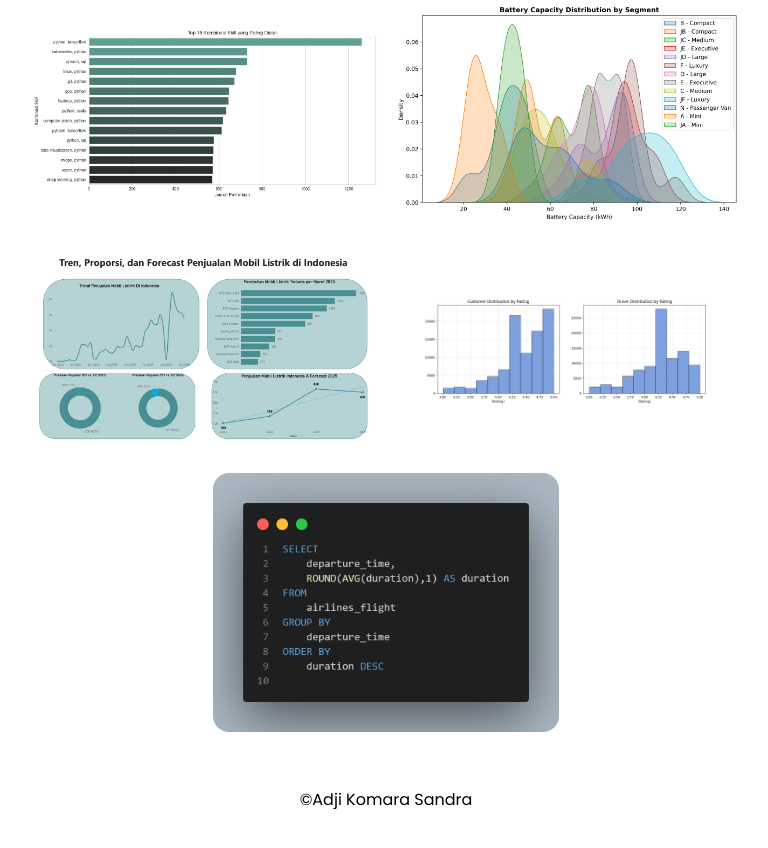
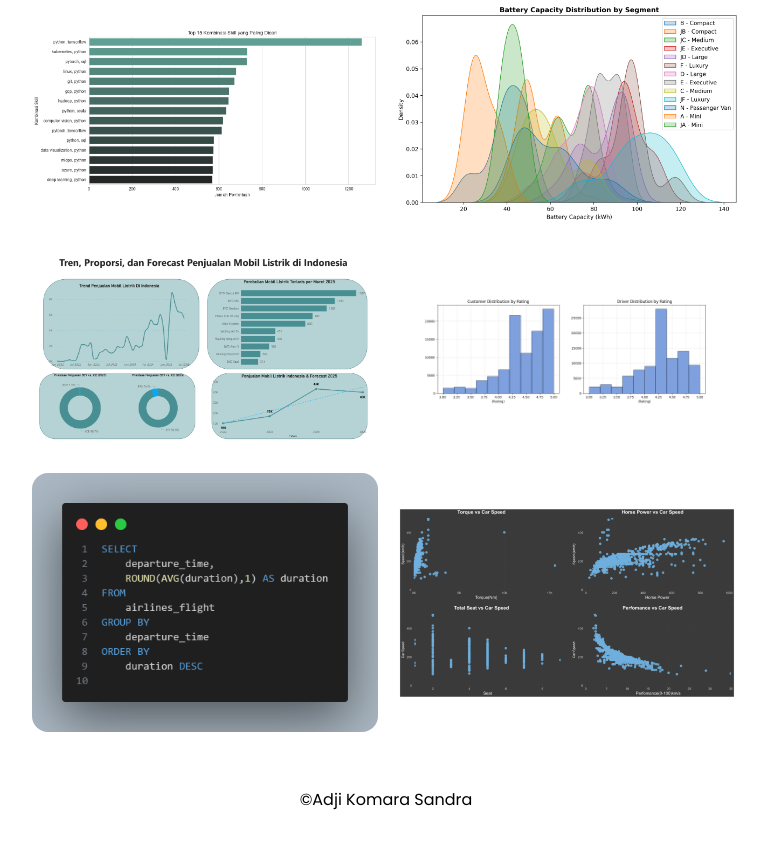
Before and after one commit to Adjisandra23/portofolio, a plain HTML site: page index.html in a window 1280 px wide. Shown: the part 1041-1889 px from the top of the page, without its empty margins (254-1022 px from the left). Drawn offline with Linux system fonts and the light colour scheme.

Commit message:
car_analyst

```diff
--- a/index.html
+++ b/index.html
@@ -111,6 +111,11 @@
           ><img src="assets/code9.png" alt="Project 8"
         /></a>
       </div>
+      <div class="wrapper project-wrapper">
+        <a href="https://github.com/Adjisandra23/car_dataset_analyze"
+          ><img src="assets/CAR SPEK-2.png" alt="Project 9"
+        /></a>
+      </div>
     </section>
     <section class="skills" id="skills">
       <div class="wrapper">
```
